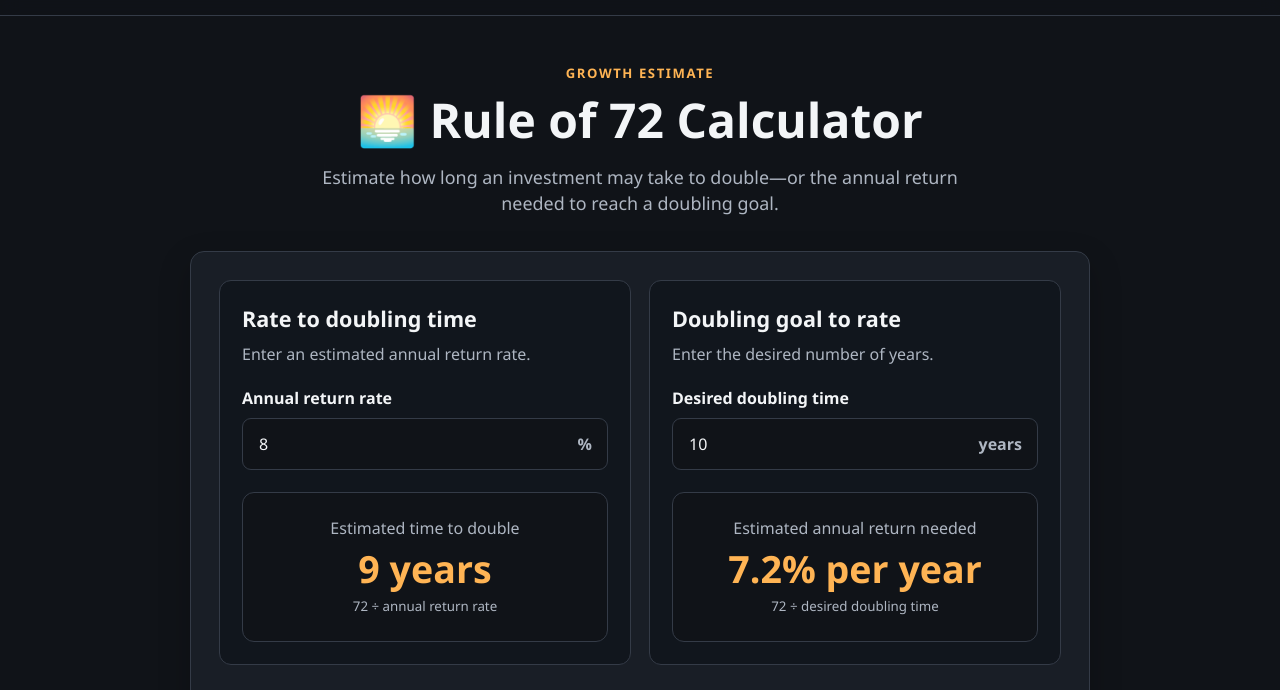
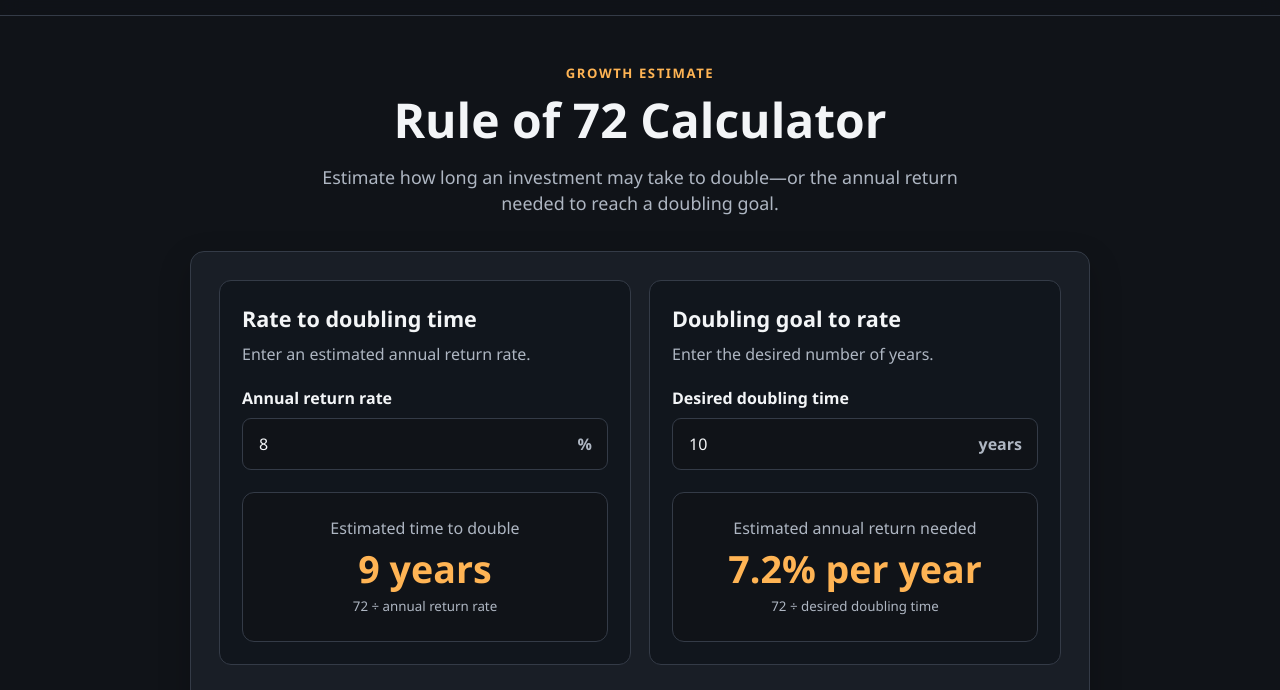
Before and after one commit to SunsetGuardian/website, an Eleventy site: page src/tools/rule-of-72/index.njk in a window 1280 px wide. Shown: the part 49-739 px from the top of the page. Built offline with nearby package versions, Linux system fonts and the light colour scheme; Eleventy itself is replaced by a stand-in of ours; files that its build step writes are made by us from their sources.

Commit message:
Update index.njk - remove emoji in title

```diff
--- a/src/tools/rule-of-72/index.njk
+++ b/src/tools/rule-of-72/index.njk
@@ -11,7 +11,7 @@ tags:
     <section class="page-hero page-hero-compact">
         <p class="eyebrow">Growth estimate</p>
 
-        <h1>🌅 Rule of 72 Calculator</h1>
+        <h1>Rule of 72 Calculator</h1>
 
         <p class="hero-copy">
             Estimate how long an investment may take to double—or the annual
```
